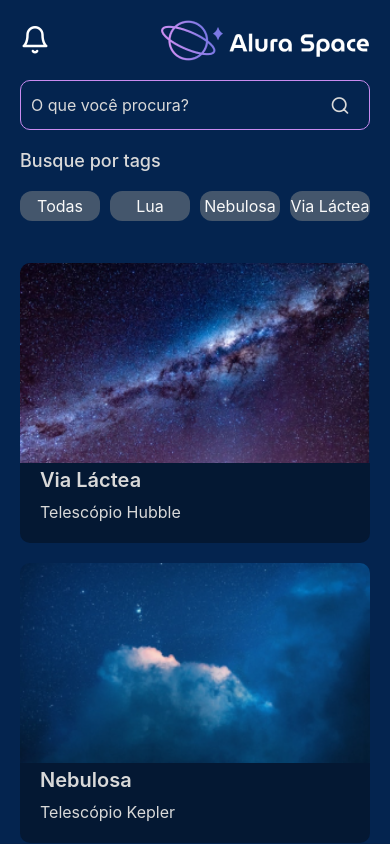
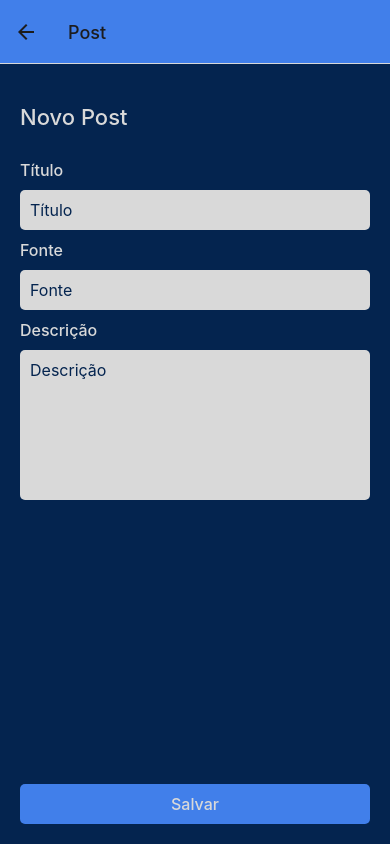
Before and after one commit to andreocunha/firebase-storage-expo, a React Native app: screen /Post in a window 390 px wide. Built offline with nearby package versions, Linux system fonts and the light colour scheme.

Commit message:
tela de post

```diff
--- a/src/componentes/CartaoInfo/index.js
+++ b/src/componentes/CartaoInfo/index.js
@@ -2,17 +2,17 @@ import { useState } from "react";
 import { View, TouchableOpacity, Text, Image } from "react-native";
 import estilos from "./estilos";
 
-export function CartaoInfo({ imagem, fonte, nome, descricao, acao }) {
+export function CartaoInfo({ imagem, titulo, fonte, descricao, acao }) {
     const [mostrarDescricao, setMostrarDescricao] = useState(false);
 
     return (
         <TouchableOpacity style={estilos.container}
             onPress={() => setMostrarDescricao(!mostrarDescricao)}
-            // onPressOut={() => setMostrarDescricao(false)}
+            onLongPress={acao}
         >
             <Image source={imagem} style={estilos.imagem} />
             <View style={estilos.containerTexto}>
-                <Text style={estilos.textoNome}>{nome}</Text>
+                <Text style={estilos.textoNome}>{titulo}</Text>
                 <Text style={estilos.textoFonte}>{fonte}</Text>
                 <Text style={[estilos.textoDescricao, mostrarDescricao && {display: "flex"}]}>{descricao}</Text>
             </View>
--- /dev/null
+++ b/src/componentes/NovoPostBotao/estilos.js
@@ -0,0 +1,21 @@
+import { StyleSheet } from "react-native";
+
+export default StyleSheet.create({
+    botao: {
+        position: 'absolute',
+        bottom: 20,
+        right: 20,
+        width: 50,
+        height: 50,
+        borderRadius: 25,
+        backgroundColor: "#417fea",
+        justifyContent: 'center',
+        alignItems: 'center',
+    },
+    textoBotao: {
+        fontSize: 30,
+        fontFamily: "Roboto",
+        fontWeight: "700",
+        color: '#fff'
+    }
+})
--- /dev/null
+++ b/src/componentes/NovoPostBotao/index.js
@@ -0,0 +1,10 @@
+import { TouchableOpacity, Text } from "react-native";
+import estilos from "./estilos";
+
+export function NovoPostBotao({ acao }) {
+    return (
+        <TouchableOpacity style={estilos.botao} onPress={acao}>
+            <Text style={estilos.textoBotao}>+</Text>
+        </TouchableOpacity>
+    );
+}
--- a/src/rotas.js
+++ b/src/rotas.js
@@ -5,14 +5,14 @@ import { createNativeStackNavigator } from '@react-navigation/native-stack';
 const Tab = createNativeStackNavigator();
 
 import Principal from './telas/Principal';
-// import Cadastro from './telas/Cadastro';
+import Post from './telas/Post';
 
 export default function Rotas() {
   return (
     <NavigationContainer>
       <Tab.Navigator>
         <Tab.Screen name="Principal" component={Principal} options={{ headerShown: false }} />
-        {/* <Tab.Screen name="Cadastro" component={Cadastro} /> */}
+        <Tab.Screen name="Post" component={Post} options={{ headerStyle: { backgroundColor: '#417fea' }}}/>
       </Tab.Navigator>
     </NavigationContainer>
   );
--- /dev/null
+++ b/src/telas/Post/estilos.js
@@ -0,0 +1,52 @@
+import { StyleSheet, StatusBar } from "react-native";
+
+export default StyleSheet.create({
+    container: {
+        flex: 1,
+        backgroundColor: "#04244F",
+        alignItems: "flex-start",
+        justifyContent: "flex-start",
+        paddingTop: StatusBar.currentHeight,
+        padding: 20,
+    },
+    titulo: {
+        color: "#D9D9D9",
+        fontSize: 22,
+        fontWeight: "500",
+        marginVertical: 20,
+        textAlign: "center",
+    },
+    texto: {
+        color: "#D9D9D9",
+        fontSize: 16,
+        fontWeight: "500",
+        marginVertical: 10,
+    },
+    input: {
+        backgroundColor: "#D9D9D9",
+        borderRadius: 5,
+        color: "#04244F",
+        fontSize: 16,
+        padding: 10,
+        width: "100%",
+    },
+    inputDescricao: {
+        height: 150,
+        textAlignVertical: "top",
+        textAlign: "left"
+    },
+    botao: {
+        backgroundColor: "#417fea",
+        borderRadius: 5,
+        padding: 10,
+        width: "100%",
+        alignItems: "center",
+        justifyContent: "center",
+        marginTop: 20,
+    },
+    textoBotao: {
+        color: "#D9D9D9",
+        fontSize: 16,
+        fontWeight: "500",
+    },
+});
--- /dev/null
+++ b/src/telas/Post/index.js
@@ -0,0 +1,46 @@
+import { useState } from "react";
+import { View, Text, TextInput, ScrollView, TouchableOpacity } from "react-native";
+import estilos from "./estilos";
+
+export default function Post({ navigation, route }) {
+    const { item } = route?.params || {};
+    const [titulo, setTitulo] = useState(item?.titulo || "");
+    const [fonte, setFonte] = useState(item?.fonte || "");
+    const [descricao, setDescricao] = useState(item?.descricao || "");
+
+    return (
+        <View style={estilos.container}>
+            <Text style={estilos.titulo}>{item ? "Editar post" : "Novo Post"}</Text>
+            <ScrollView style={{ width: "100%" }}>
+                <Text style={estilos.texto}>Título</Text>
+                <TextInput
+                    style={estilos.input}
+                    placeholder="Título"
+                    value={titulo}
+                    onChangeText={setTitulo}
+                />
+
+                <Text style={estilos.texto}>Fonte</Text>
+                <TextInput
+                    style={estilos.input}
+                    placeholder="Fonte"
+                    value={fonte}
+                    onChangeText={setFonte}
+                />
+
+                <Text style={estilos.texto}>Descrição</Text>
+                <TextInput
+                    style={[estilos.input, estilos.inputDescricao]}
+                    placeholder="Descrição"
+                    value={descricao}
+                    onChangeText={setDescricao}
+                    multiline
+                />
+            </ScrollView>
+
+            <TouchableOpacity style={estilos.botao} onPress={() => navigation.goBack()}>
+                <Text style={estilos.textoBotao}>Salvar</Text>
+            </TouchableOpacity>
+        </View>
+    );
+}
--- a/src/telas/Principal/estilos.js
+++ b/src/telas/Principal/estilos.js
@@ -1,5 +1,5 @@
 import { StyleSheet, StatusBar } from "react-native";
-// #041833
+
 export default StyleSheet.create({
     container: {
         flex: 1,
--- a/src/telas/Principal/index.js
+++ b/src/telas/Principal/index.js
@@ -1,4 +1,4 @@
-import { View, Text, ScrollView, Image } from "react-native";
+import { View, Text, ScrollView } from "react-native";
 import { Cabecalho } from "../../componentes/Cabecalho";
 import { Input } from "../../componentes/Input";
 import { CartaoInfo } from "../../componentes/CartaoInfo";
@@ -8,28 +8,29 @@ import image1 from "../../assets/img1.png"
 import image2 from "../../assets/img2.png"
 import image3 from "../../assets/img3.png"
 import { Menu } from "../../componentes/Menu";
+import { NovoPostBotao } from "../../componentes/NovoPostBotao";
 
-export default function Principal() {
+export default function Principal({ navigation }) {
     const data = [
         {
             id: 1,
             image: image1,
             fonte: "Telescópio Hubble",
-            nome: "Via Láctea",
+            titulo: "Via Láctea",
             descricao: "A Via Láctea é uma galáxia espiral, da qual o Sistema Solar faz parte. Vista da Terra, aparece como uma faixa brilhante e difusa que circunda toda a esfera celeste, recortada por nuvens moleculares que lhe conferem um intrincado aspecto irregular e recortado.",
         },
         {
             id: 2,
             image: image2,
             fonte: "Telescópio Kepler",
-            nome: "Nebulosa",
+            titulo: "Nebulosa",
             descricao: "Na astronomia, uma nebulosa, também conhecida como nébula, é uma nuvem interestelar de poeira e gases.",
         },
         {
             id: 3,
             image: image3,
             fonte: "Observatório W.M. Keck",
-            nome: "Lua",
+            titulo: "Lua",
             descricao: "A Lua é o único satélite natural da Terra e o quinto maior do Sistema Solar. É o maior satélite natural de um planeta no sistema solar em relação ao tamanho do seu corpo primário, tendo 27% do diâmetro e 60% da densidade da Terra.",
         },
     ];
@@ -52,13 +53,21 @@ export default function Principal() {
              }
             />
 
-            <ScrollView style={estilos.scroll}>
+            <ScrollView style={estilos.scroll} showsVerticalScrollIndicator={false}>
 
                 {data.map((item) => (
-                    // <Image key={item.id} source={item.image} style={estilos.imagem} />
-                    <CartaoInfo key={item.id} imagem={item.image} fonte={item.fonte} nome={item.nome} descricao={item.descricao} />
+                    <CartaoInfo
+                        key={item.id}
+                        imagem={item.image}
+                        titulo={item.titulo}
+                        fonte={item.fonte}
+                        descricao={item.descricao}
+                        acao={() => navigation.navigate("Post", { item })}
+                    />
                 ))}
             </ScrollView>
+
+            <NovoPostBotao acao={() => navigation.navigate("Post")} />
         </View>
     );
 }
```
Also changed, not shown: src/assets/logo.png.
